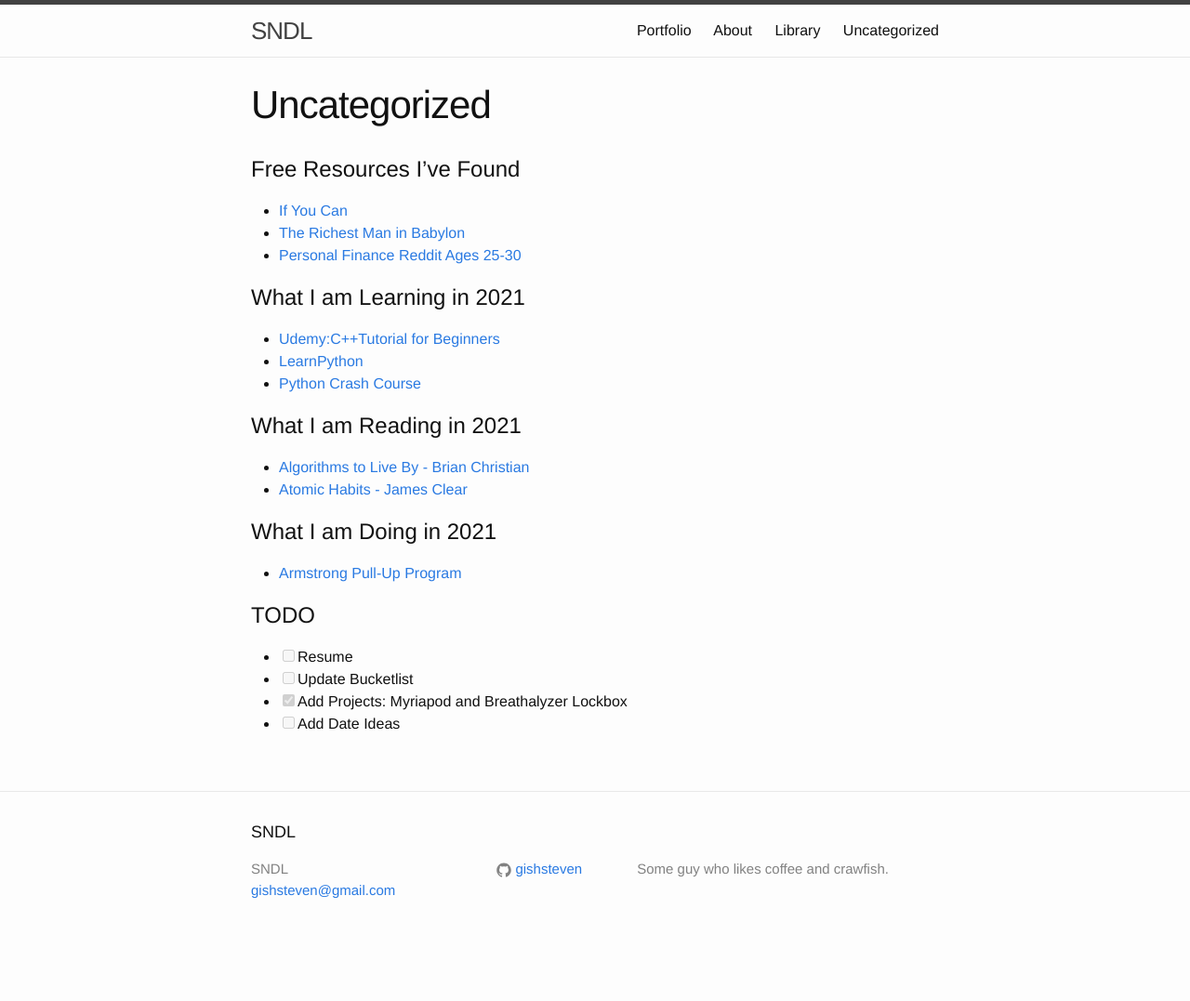
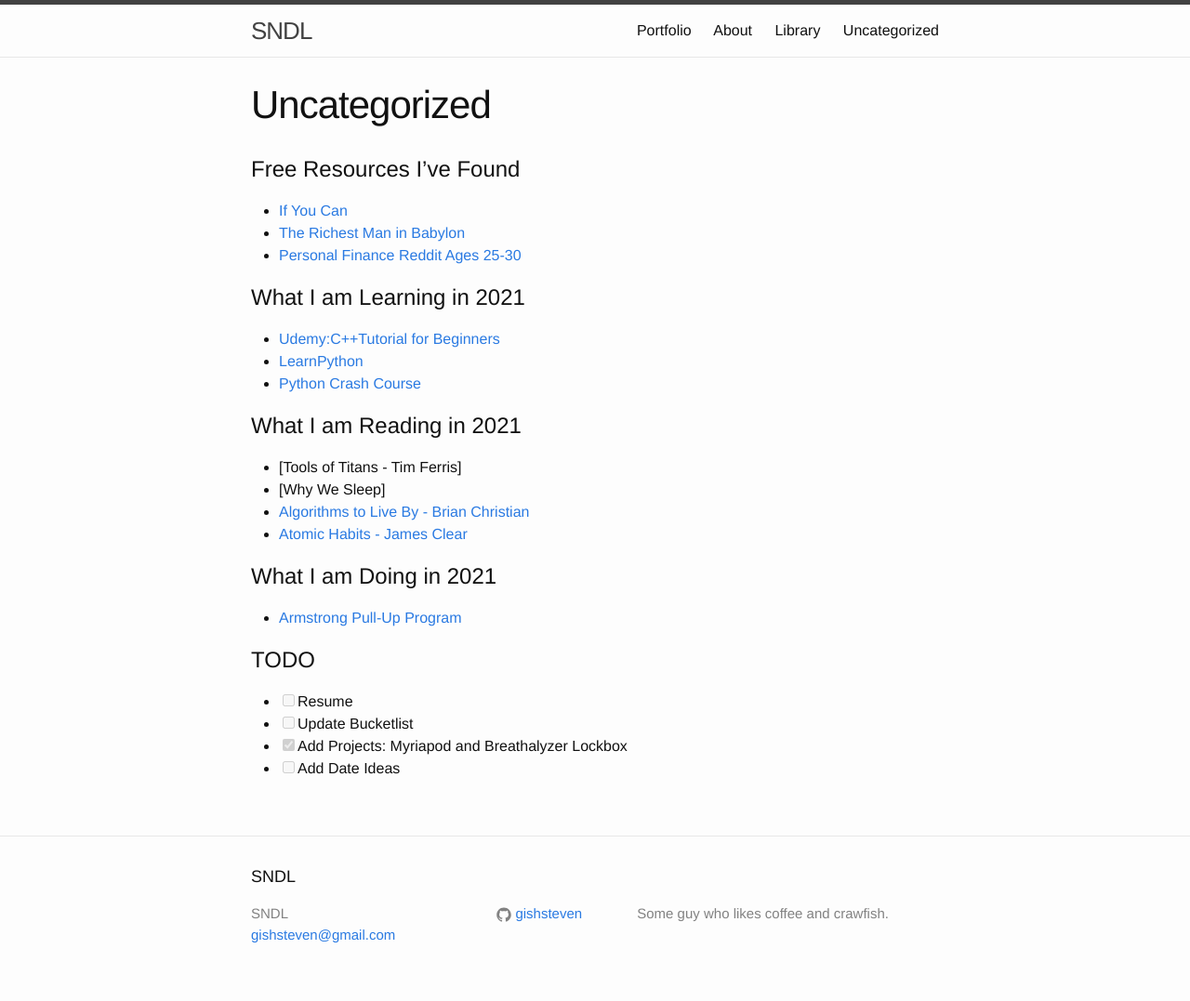
Before and after one commit to gishsteven/gishsteven.github.io, a Jekyll site: the page built from uncategorized.md, in a window 1280 px wide. Shown: the whole page at 93% size. Built offline with Jekyll 4.4.1, drawn with Linux system fonts in a browser that asks for light colours; before the commit the page ends 1029 px from its top, so only the background shows below that.

Commit message:
Update uncategorized.md

```diff
--- a/uncategorized.md
+++ b/uncategorized.md
@@ -20,6 +20,8 @@ published: true
  - [Python Crash Course](https://www.amazon.com/Python-Crash-Course-Hands-Project-Based/dp/1593276036)
 
 # What I am Reading in 2021
+ - [Tools of Titans - Tim Ferris]
+ - [Why We Sleep]
  - [Algorithms to Live By - Brian Christian](https://www.audible.com/pd/Algorithms-to-Live-By-Audiobook/B01D24NLWO?ref=a_library_t_c5_libItem_&pf_rd_p=85df3330-9dc4-4a45-ae69-93cc2fc25ca4&pf_rd_r=BACYVZEPWYVRGH5RQWYP)
  - [Atomic Habits - James Clear](https://www.audible.com/pd/Atomic-Habits-Audiobook/1524779261?ref=a_library_t_c5_libItem_&pf_rd_p=85df3330-9dc4-4a45-ae69-93cc2fc25ca4&pf_rd_r=BACYVZEPWYVRGH5RQWYP)
 
```
